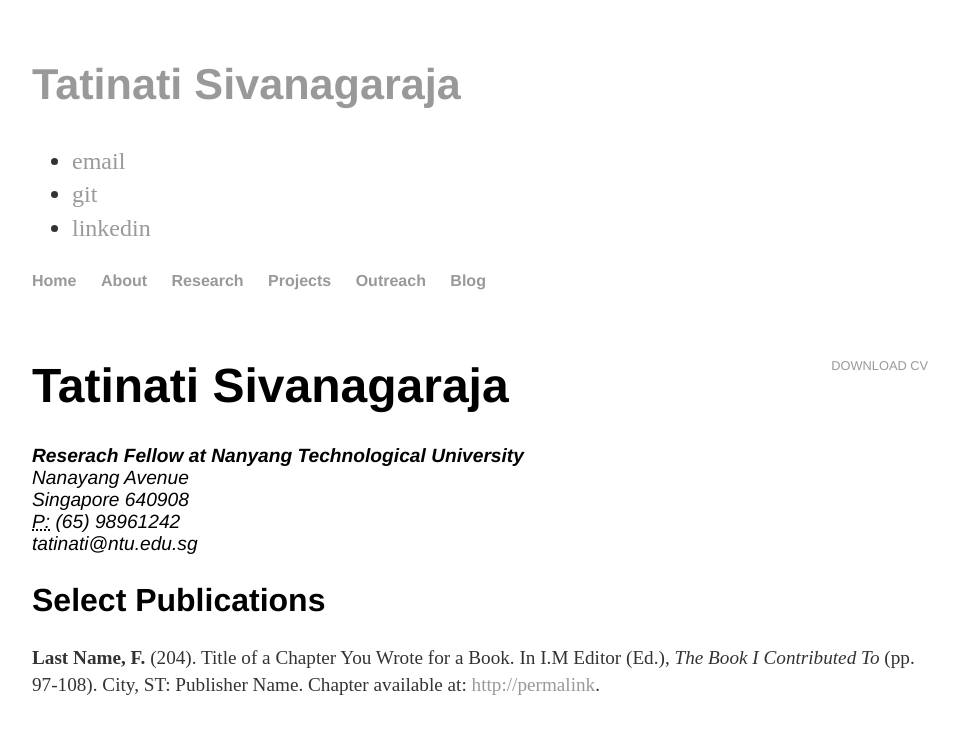
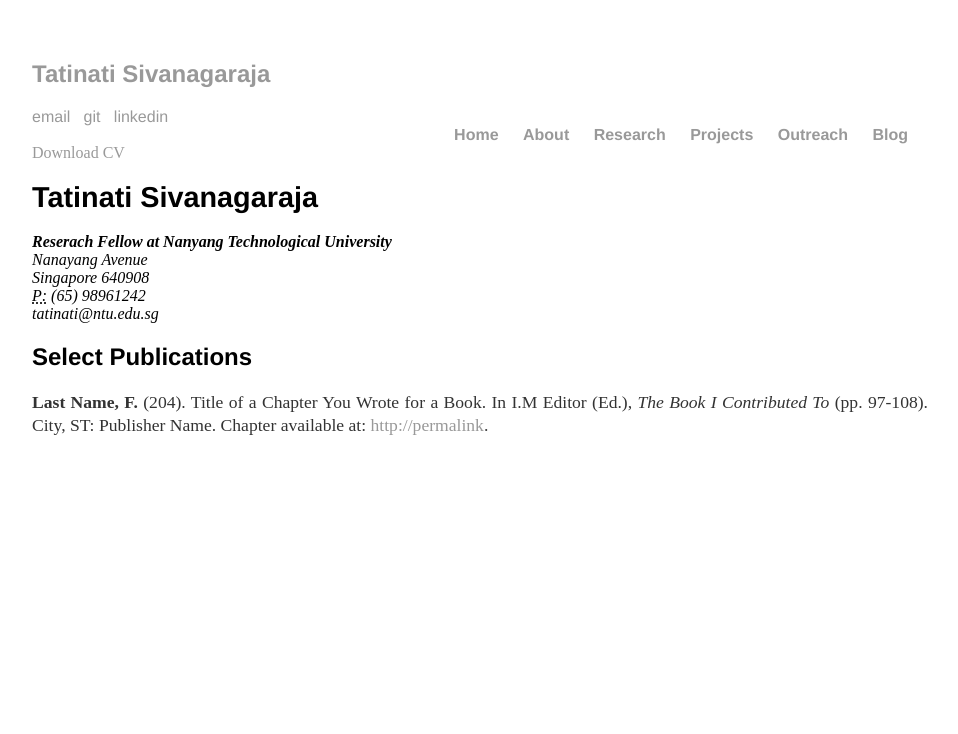
Before and after one commit to tatinati-writings/tatinati-writings.github.io, a Jekyll site: the page built from cv/index.html, in a window 1280 px wide. Shown: the top 734 px of the page, without its empty margins (160-1118 px from the left). Built offline with Jekyll 4.4.1, drawn with Linux system fonts in a browser that asks for light colours.

Commit message:
Update main.css
modified...

```diff
--- a/css/main.css
+++ b/css/main.css
@@ -1,29 +1,83 @@
-body { margin: 60px auto; width: 70%; }
+body {
+    margin: 60px auto;
+    width: 70%;
 
-a { text-decoration: none; color: #999; }
-a:hover { text-decoration: underline; }
+}
 
-p, ul { font-size: 1.5em; line-height: 1.4em; color: #333; }
+nav{
+    display:inline;
+    float:right;
+}
 
-h1, h2, h3, h4 { font-family: 'Helvetica', 'Arial', 'Sans-Serif'; }
-h1 { font-size: 3em;  }
-h2 { font-size: 2.7em; }
-h3 { font-size: 2.3em; }
-h4 { font-size: 1.9em; }
+nav ul, footer ul {
+    font-family:'Helvetica', 'Arial', 'Sans-Serif';
+    padding: 0px;
+    list-style: none;
+    font-weight: bold;
+}
+nav ul li, footer ul li{
+    display: inline;
+    margin-right: 20px;
+}
 
-nav ul, footer ul { font-size: 1em; font-family: 'Helvetica', 'Arial', 'Sans-Serif'; padding: 0px; list-style: none; font-weight: bold; }
-nav ul li, footer ul li { display: inline; margin-right: 20px; }
+header.info ul li{
+    font-family:'Helvetica', 'Arial', 'Sans-Serif';
+    list-style: none;
+    display: inline;
 
-footer { border-top: 1px solid #d5d5d5; font-size: .8em; }
+}
+header.info ul {
+    font-family:'Helvetica', 'Arial', 'Sans-Serif';
+    list-style: none;
+    display: inline;
+    padding: 0px;
 
-/* Blog */
-ul.posts { margin: 20px auto 40px; font-size: 1.5em; }
-ul.posts li { list-style: none; }
+}
 
-/* CV */
-.cv { margin: 0px 0px 60px; }
-.cv h1 { font-size: 3em; }
-.cv h2 { font-size: 2em; }
-.cv address, .cv .download { font-family: 'Helvetica', 'Arial', 'Sans-Serif'; }
-.cv address, .cv p { font-size: 1.2em; }
-.cv .download { float: right; font-size: .8em; text-transform: uppercase; }
+a {
+    text-decoration: none;
+    color: #999;
+}
+a:hover {
+    text-decoration: underline;
+}
+a.link {
+    color:#000000;
+}
+h1 {
+    font-size: 1.8em;
+    font-family:'Helvetica', 'Arial', 'Sans-Serif';
+}
+h2 {
+    font-size: 1.5em;
+    font-family:'Helvetica', 'Arial', 'Sans-Serif';
+}
+h3 {
+    font-size: 1.2em;
+    font-family:'Helvetica', 'Arial', 'Sans-Serif';
+}
+p {
+    font-size: 1.1em;
+    line-height: 1.3em;
+    color: #333;
+    text-align: justify;
+    text-justify: inter-word;
+}
+
+footer {
+    /*border-top: 1px solid #d5d5d5;*/
+    font-size: .8em;
+}
+
+ul.posts {
+    margin: 20px auto 40px;
+    font-size: 1.3em;
+}
+
+ul.posts li {
+    list-style: none;
+}
+
+img[alt=Shamya] { width: 30%; float: left }
+.section1 { width: 46%; float:left;  position: relative;}
+.section2 { width: 46%; float:right;  position: relative;}
```
